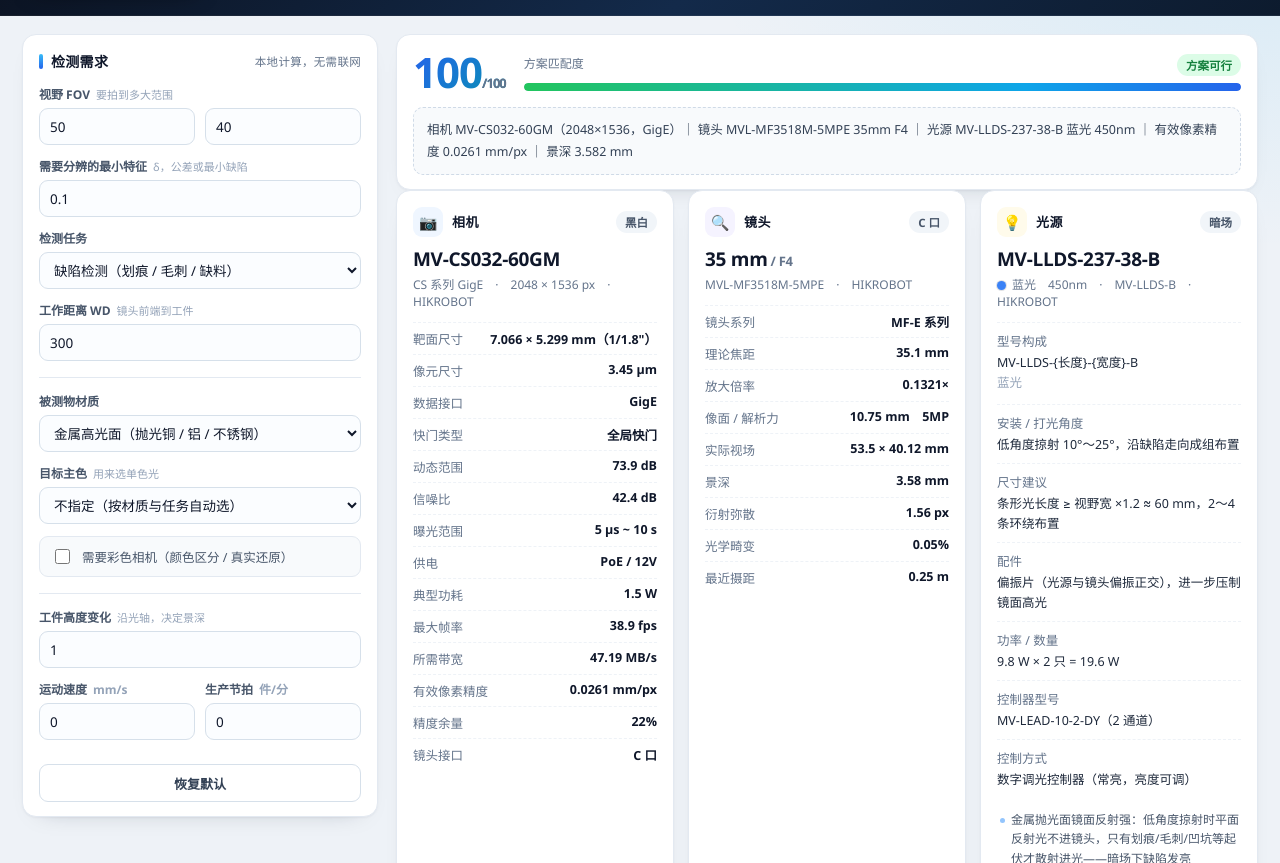
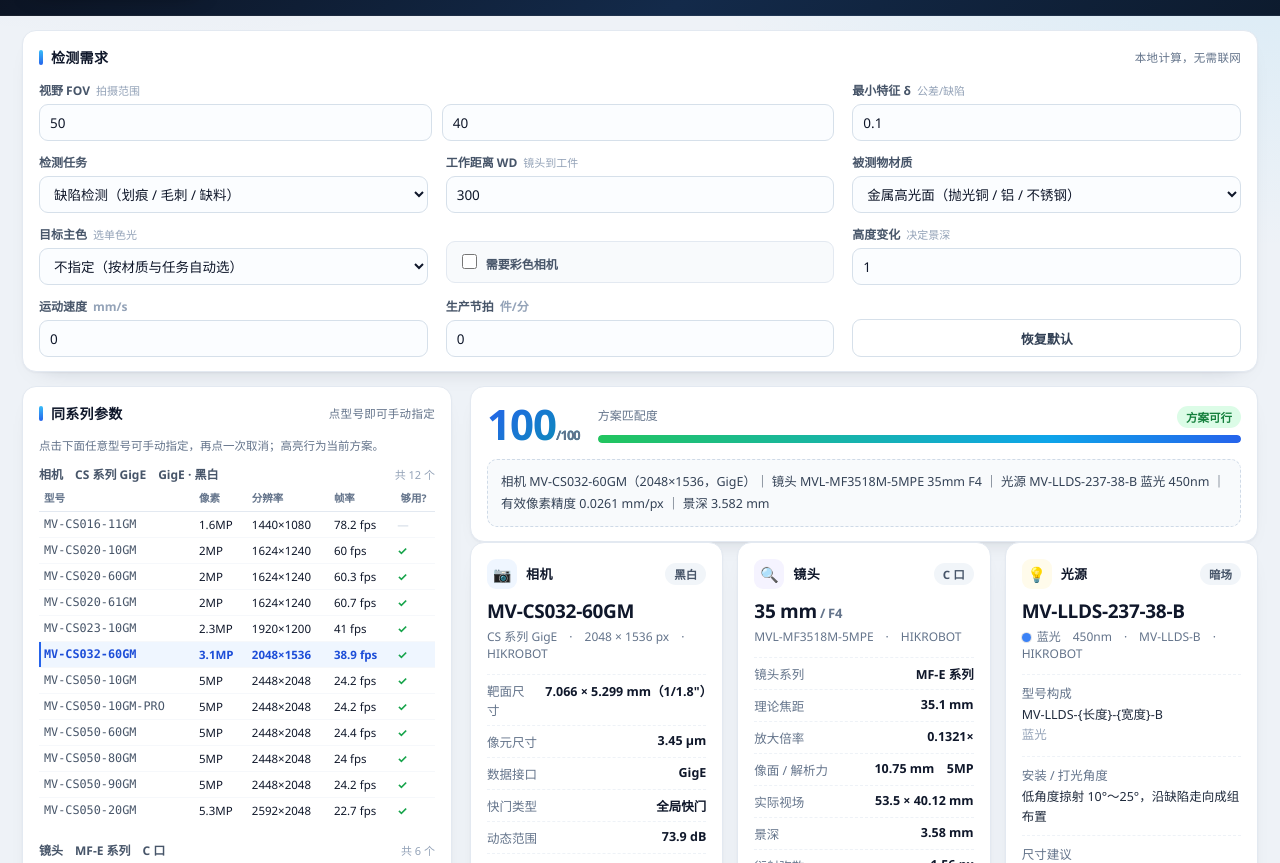
Before and after one commit to 549763551/vision-selector, a website: page index.html in a window 1280 px wide. Shown: the part 75-938 px from the top of the page. Drawn offline with Linux system fonts and the light colour scheme.

Commit message:
feat(ui): 检测需求改为整行横向表单，左栏改为同系列参数
- 检测需求独占一行：6 列横向布局（窄屏 3 列 / 2 列），标签精简避免换行
- 左栏改为同系列参数，与右侧方案卡片并排：点型号手动指定后方案即时变化，无需上下滚动
- 页面顺序：检测需求 → 同系列参数 | 方案 → 验算 | 风险 → 型号库说明

```diff
--- a/index.html
+++ b/index.html
@@ -65,12 +65,12 @@
   /* ---------- 布局 ---------- */
   .layout {
     max-width: 1480px; margin: 0 auto;
-    padding: 18px 22px 18px;
-    display: grid; grid-template-columns: 356px minmax(0, 1fr);
+    padding: 14px 22px 18px;
+    display: grid; grid-template-columns: minmax(0, 430px) minmax(0, 1fr);
     gap: 18px; align-items: start;
   }
   /* 整行区块 */
-  .layout-wide { max-width: 1480px; margin: 0 auto; padding: 0 22px; }
+  .layout-wide { max-width: 1480px; margin: 14px auto 0; padding: 0 22px; }
   .layout-wide + .layout-wide { margin-top: 14px; }
   .layout-wide.duo {
     display: grid; grid-template-columns: 1fr 1fr; gap: 18px; align-items: stretch;
@@ -78,7 +78,8 @@
   .layout-wide.duo > .card { margin-top: 0; }
   .layout-wide.duo > .card { display: flex; flex-direction: column; }
   .layout-wide.duo > .card .actions { margin-top: auto; }
-  #sibWrap .card { margin-top: 0; }
+  #sibCol .card { margin-top: 0; }
+  .sib-block { overflow-x: auto; }
   .card {
     background: var(--panel);
     border: 1px solid var(--line);
@@ -99,6 +100,18 @@
 
   /* ---------- 表单 ---------- */
   .field { margin-bottom: 12px; }
+  /* 检测需求：整行横向表单 */
+  .req-card { margin-top: 0; }
+  .req-grid {
+    display: grid; grid-template-columns: repeat(6, minmax(0, 1fr));
+    gap: 12px 18px; align-items: end;
+  }
+  .req-grid .field { margin-bottom: 0; }
+  .req-grid .fov-cell { grid-column: span 2; }
+  .req-grid .check-cell { align-self: end; padding-bottom: 2px; }
+  .req-grid .check { margin: 0; }
+  .req-grid .btn-cell { display: flex; }
+  .req-grid .btn-cell .btn { width: 100%; }
   .field > label {
     display: flex; align-items: baseline; gap: 6px;
     font-size: 12px; font-weight: 600; color: #475569; margin-bottom: 5px;
@@ -274,10 +287,14 @@
     background: #fef2f2; border: 1px solid #fecaca; color: #b91c1c; font-size: 13px;
   }
 
+  @media (max-width: 1280px) {
+    .req-grid { grid-template-columns: repeat(3, minmax(0, 1fr)); }
+  }
   @media (max-width: 1020px) {
     .layout { grid-template-columns: 1fr; padding: 14px 14px 14px; }
     .layout-wide { padding: 0 14px; }
     .layout-wide.duo { grid-template-columns: 1fr; }
+    .req-grid { grid-template-columns: repeat(2, minmax(0, 1fr)); }
     .topbar { padding: 16px 16px; }
     .presets { margin-left: 0; width: 100%; }
   }
@@ -306,14 +323,14 @@
   </div>
 </header>
 
-<main class="layout">
+<!-- ==================== 检测需求：独占一行 ==================== -->
+<div class="layout-wide">
+  <section class="card req-card">
+    <h2 class="sec">检测需求 <span class="hint">本地计算，无需联网</span></h2>
+    <div class="req-grid">
 
-  <!-- ==================== 左：需求输入 ==================== -->
-  <section class="card">
-    <h2 class="sec">检测需求 <span class="hint">本地计算，无需联网</span></h2>
-
-    <div class="field">
-      <label>视野 FOV <em>要拍到多大范围</em></label>
+    <div class="field fov-cell">
+      <label>视野 FOV <em>拍摄范围</em></label>
       <div class="row2">
         <input type="number" id="fovW" min="1" step="1" value="50" placeholder="宽 mm" />
         <input type="number" id="fovH" min="1" step="1" value="40" placeholder="高 mm" />
@@ -321,7 +338,7 @@
     </div>
 
     <div class="field">
-      <label>需要分辨的最小特征 <em>δ，公差或最小缺陷</em></label>
+      <label>最小特征 δ <em>公差/缺陷</em></label>
       <input type="number" id="precision" min="0.001" step="0.001" value="0.1" />
     </div>
 
@@ -331,11 +348,9 @@
     </div>
 
     <div class="field">
-      <label>工作距离 WD <em>镜头前端到工件</em></label>
+      <label>工作距离 WD <em>镜头到工件</em></label>
       <input type="number" id="wd" min="10" step="10" value="300" />
     </div>
-
-    <div class="divider"></div>
 
     <div class="field">
       <label>被测物材质</label>
@@ -343,36 +358,44 @@
     </div>
 
     <div class="field">
-      <label>目标主色 <em>用来选单色光</em></label>
+      <label>目标主色 <em>选单色光</em></label>
       <select id="colorTarget"></select>
     </div>
 
+    <div class="field check-cell">
       <label class="check">
         <input type="checkbox" id="needColor" />
-      <span>需要彩色相机（颜色区分 / 真实还原）</span>
+        <span>需要彩色相机</span>
       </label>
-
-    <div class="divider"></div>
+    </div>
 
     <div class="field">
-      <label>工件高度变化 <em>沿光轴，决定景深</em></label>
+      <label>高度变化 <em>决定景深</em></label>
       <input type="number" id="heightDiff" min="0" step="0.1" value="1" />
     </div>
 
-    <div class="row2">
     <div class="field">
       <label>运动速度 <span class="unit">mm/s</span></label>
       <input type="number" id="speed" min="0" step="10" value="0" />
     </div>
+
     <div class="field">
       <label>生产节拍 <span class="unit">件/分</span></label>
       <input type="number" id="cpm" min="0" step="1" value="0" />
     </div>
+
+    <div class="field btn-cell">
+      <button class="btn" id="resetBtn">恢复默认</button>
+    </div>
+    </div>
+  </section>
 </div>
 
-    <div class="actions">
-      <button class="btn" id="resetBtn">恢复默认</button>
-    </div>
+<main class="layout">
+
+  <!-- ==================== 左：同系列参数 ==================== -->
+  <section id="sibCol">
+    <div id="siblings"></div>
   </section>
 
   <!-- ==================== 右：方案输出 ==================== -->
@@ -393,11 +416,6 @@
   </section>
 
 </main>
-
-<!-- 同系列参数：独占一行 -->
-<div class="layout-wide" id="sibWrap">
-  <div id="siblings"></div>
-</div>
 
 <!-- 验算过程 + 风险与建议：同一行 -->
 <div class="layout-wide duo">
```
Also changed, not shown: README.md. Lines whose indentation alone changed are shown as unchanged.
